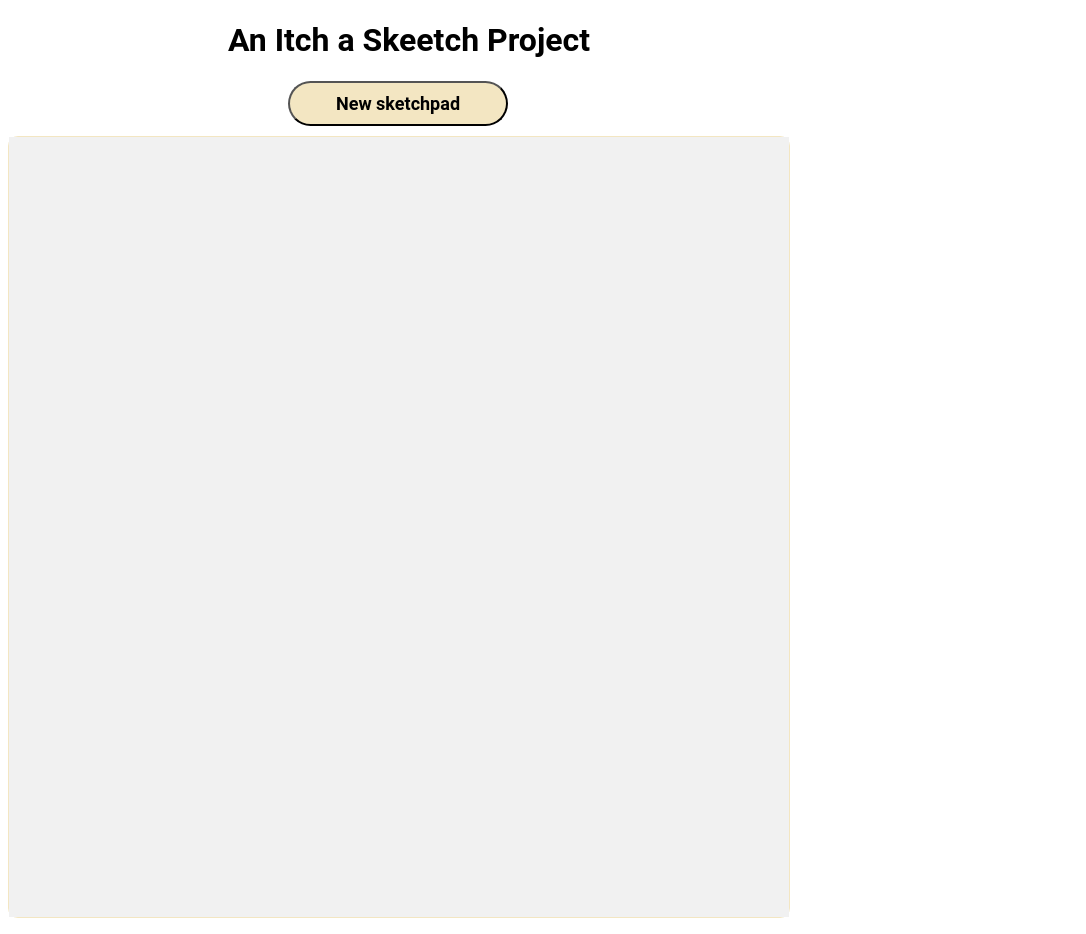
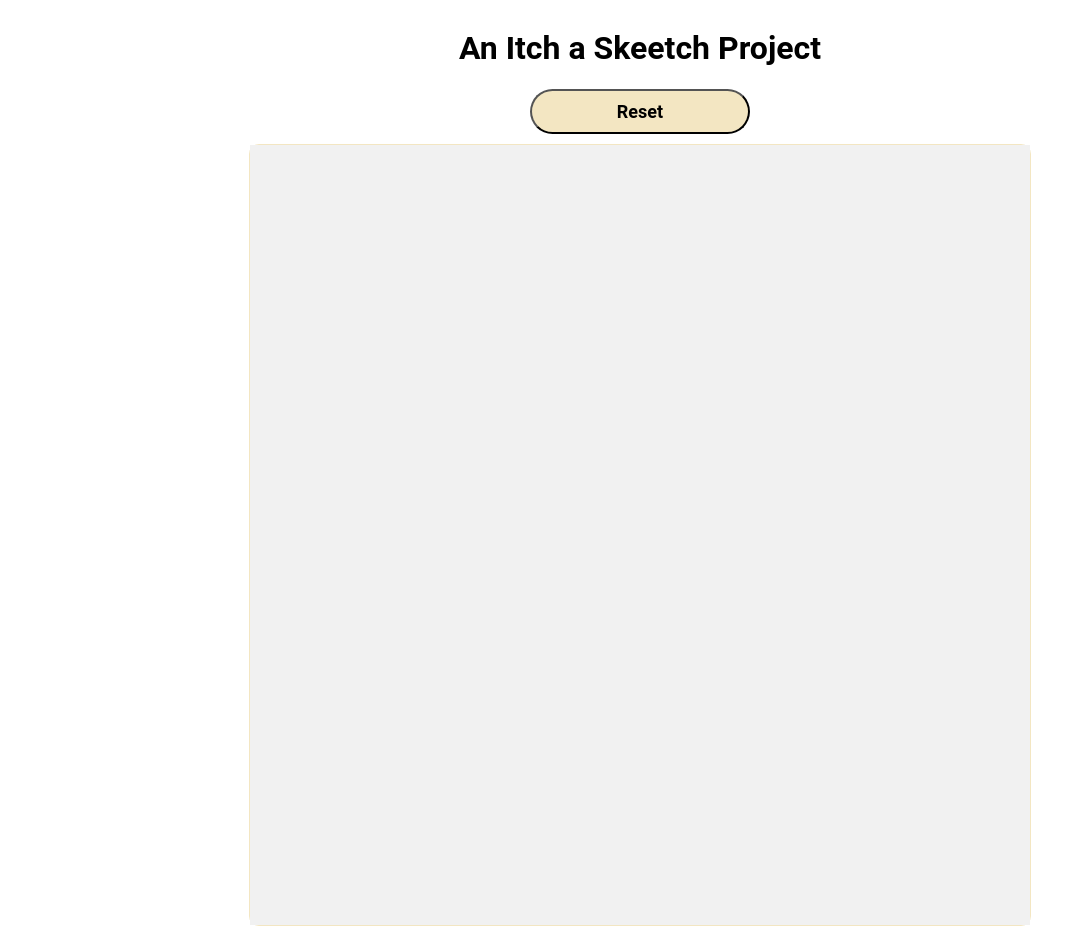
Before and after one commit to SimonADW/sketchy-etchy, a plain HTML site: page index.html in a window 1280 px wide. Shown: the whole page, without its empty margins (0-1086 px from the left). Drawn offline with Linux system fonts and the light colour scheme.

Commit message:
Center body with flexbox

```diff
--- a/index.html
+++ b/index.html
@@ -14,7 +14,7 @@
 <body>
     <header><h1>An Itch a Skeetch Project</h1></header>
     <nav>
-    <button id="new-grid" class="new-grid">New sketchpad</button>
+    <button id="new-grid" class="new-grid">Reset</button>
     </nav>
 
         <div class="main-container" id="container-main">
--- a/script.js
+++ b/script.js
@@ -47,7 +47,7 @@ newPadButton.addEventListener('click', () => {
     while(mainContainer.firstChild) {
         mainContainer.removeChild(mainContainer.lastChild);
     }
-    createGrid(prompt('Enter wanted grid size: '));
+    createGrid(prompt('Enter wanted grid size (Max 100): '));
 
 });
 
--- a/styles.css
+++ b/styles.css
@@ -3,12 +3,19 @@
 
 }
 
+body {
+    display: flex;
+    flex-direction: column;
+    align-items: center;
+}
+
 h1 {
-    margin-left: 220px;
+    flex: 0 1 auto
+
 }
 
 button {
-    margin-left: 280px;
+
     margin-bottom: 10px;
     height: 45px;
     width: 220px;
@@ -28,13 +35,13 @@ button {
     border-radius: 10px;
 
 
-
 }
 
 .main-container > div {
     display: flex;
     flex-flow: row nowrap;
     flex: 0 1 160px;
+
 
 
 
```
